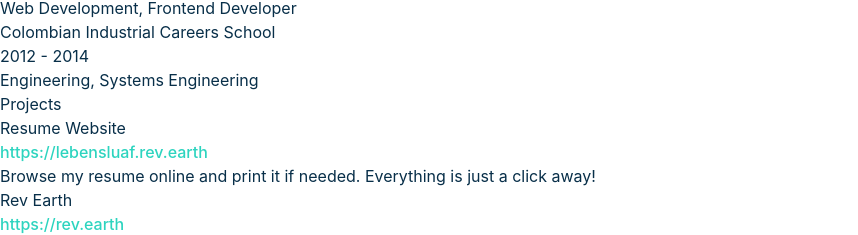
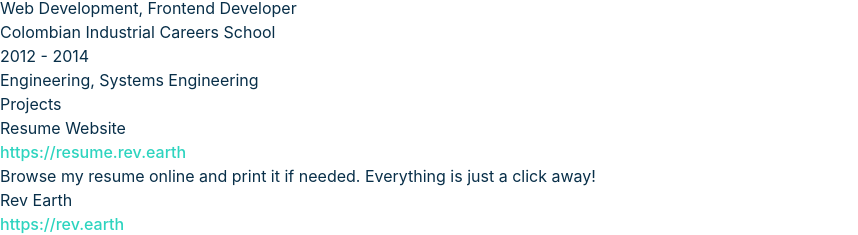
Before and after one commit to revione/resume2.0, a React (Vite) app: page / in a window 1280 px wide. Shown: the part 810-1045 px from the top of the page, without its empty margins (0-858 px from the left). Built offline with nearby package versions, Linux system fonts and the light colour scheme.

Commit message:
remove dark and update links cv

```diff
--- a/src/App.css
+++ b/src/App.css
@@ -6,7 +6,6 @@
 }
 
 .logo {
-  /* height: 6em; */
   padding: 1.5em;
   will-change: filter;
   transition: filter 300ms;
--- a/src/App.tsx
+++ b/src/App.tsx
@@ -6,7 +6,7 @@
 
 const Title = ({ children }: { children: string }) => (
   <h3 className="font-semibold text-2xl mb-2 print:text-xl relative pl-2 -left-2">
-    <span className="absolute h-full border-l-2 border-teal-300 left-0 top-0"></span>
+    <span className="absolute h-full border-l-2 border-emerald-300 left-0 top-0"></span>
     {children}
   </h3>
 );
@@ -16,12 +16,12 @@
 
   return (
     <div
-      className={`print-bg bg-teal-300 dark:bg-emerald-900 p-10 mb-3 max-w-screen-lg print:m-0 print:mb-0 print:p-5`}
+      className={` p-10 mb-3 max-w-screen-lg print:m-0 print:mb-0 print:p-5 pb-0`}
     >
       <h1 className="font-bold text-5xl print:text-3xl mb-1">
         {t("head.name")}
       </h1>
-      <h2 className="font-bold text-3xl print:text-2xl mb-1">
+      <h2 className="font-bold text-3xl print:text-3xl mb-1">
         {t("head.carrier")}
       </h2>
       <div className="font-semibold text-xl print:text-xl">
@@ -245,10 +245,12 @@
           ease: "easeIn",
         },
       }}
-      className="w-full flex justify-center
-      md:p-10
-      print:p-0
-      print:md:p-0"
+      className="
+        w-full flex justify-center
+        md:p-10
+        print:p-0
+        print:md:p-0
+      "
     >
       <div className="shadow-2xl shadow-cyan-500/50 print:shadow-none">
         <Header />
--- a/src/i18n/deutsch/index.ts
+++ b/src/i18n/deutsch/index.ts
@@ -112,7 +112,7 @@
   items: [
     {
       title: "Lebenslauf-Website",
-      url: "https://lebensluaf.rev.earth",
+      url: "https://lebenslauf.rev.earth",
       description:
         "Durchsuchen Sie meinen Lebenslauf online und drucken Sie ihn bei Bedarf. Alles ist nur einen Klick entfernt!",
     },
--- a/src/i18n/english/index.ts
+++ b/src/i18n/english/index.ts
@@ -113,7 +113,7 @@
   items: [
     {
       title: "Resume Website",
-      url: "https://lebensluaf.rev.earth",
+      url: "https://resume.rev.earth",
       description:
         "Browse my resume online and print it if needed. Everything is just a click away!",
     },
--- a/src/i18n/spanish/index.ts
+++ b/src/i18n/spanish/index.ts
@@ -113,7 +113,7 @@
   items: [
     {
       title: "Sitio Web de Currículum",
-      url: "https://lebensluaf.rev.earth",
+      url: "https://cv.rev.earth",
       description:
         "Navega por mi currículum en línea e imprímelo si es necesario. ¡Todo está a solo un clic de distancia!",
     },
--- a/src/index.css
+++ b/src/index.css
@@ -7,9 +7,9 @@
   line-height: 1.5;
   font-weight: 400;
 
-  color-scheme: light dark;
-  color: rgba(255, 255, 255, 0.87);
-  background-color: #242424;
+  /* color-scheme: light dark; */
+  /* color: rgba(255, 255, 255, 0.87); */
+  /* background-color: #242424; */
 
   font-synthesis: none;
   text-rendering: optimizeLegibility;
```
